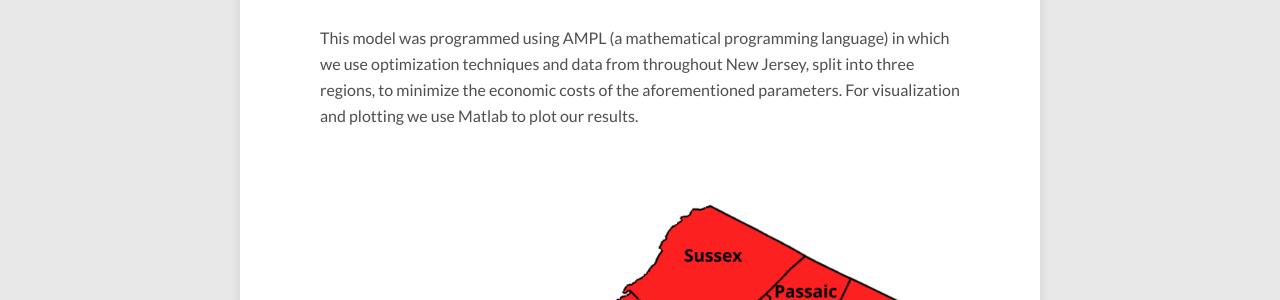
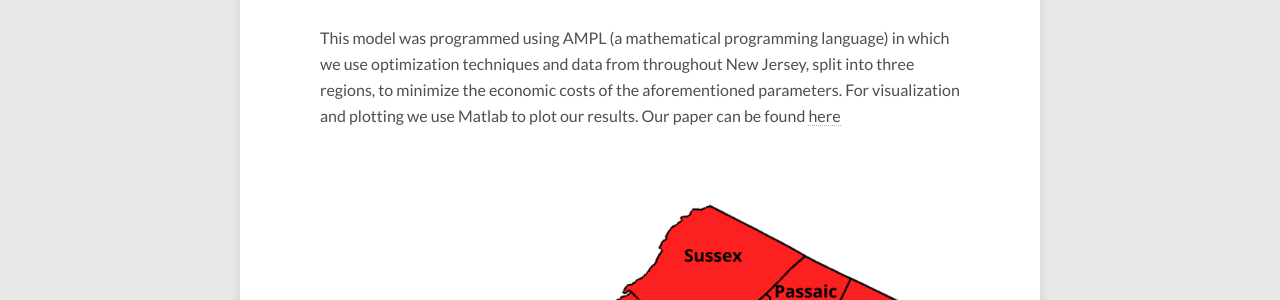
Before and after one commit to RyanJ119/RyanJ119.github.io, a Jekyll site: the page built from _posts/2021-05-01-CovidNPI.md, in a window 1280 px wide. Shown: the part 620-920 px from the top of the page. Built offline with Jekyll 4.4.1, drawn with Linux system fonts in a browser that asks for light colours; nearby versions of some CDN libraries.

Commit message:
Update 2021-05-01-CovidNPI.md

```diff
--- a/_posts/2021-05-01-CovidNPI.md
+++ b/_posts/2021-05-01-CovidNPI.md
@@ -6,7 +6,7 @@ tags: [data, analysis, project]
 comments: false
 share: false
 ---
-<p>The COVID-19 outbreak gave rise to an unprecedented production of models and studies aimed at understanding the pandemic, predicting its evolution and designing measures to reduce its spread.The aim of this project is to show how a simple SIR model was  used  to  make  quick  predictions  for  New  Jersey  in  early  March 2020 and call for action based on data from China and Italy. Now different viruses manifest with different characteristics and public response to these characteristics can be drastically different. Therefore A more refined model,  which accounts for the parameters  social distancing,  testing, contact tracing  and  quarantining,  is  then  proposed  to  identify  containment measures to minimize the economic cost of the pandemic. </p><p>This model was programmed using AMPL (a mathematical programming language) in which we use optimization techniques and data from throughout New Jersey, split into three regions, to minimize the economic costs of the aforementioned parameters. For visualization and plotting we use Matlab to plot our results. </p>
+<p>The COVID-19 outbreak gave rise to an unprecedented production of models and studies aimed at understanding the pandemic, predicting its evolution and designing measures to reduce its spread.The aim of this project is to show how a simple SIR model was  used  to  make  quick  predictions  for  New  Jersey  in  early  March 2020 and call for action based on data from China and Italy. Now different viruses manifest with different characteristics and public response to these characteristics can be drastically different. Therefore A more refined model,  which accounts for the parameters  social distancing,  testing, contact tracing  and  quarantining,  is  then  proposed  to  identify  containment measures to minimize the economic cost of the pandemic. </p><p>This model was programmed using AMPL (a mathematical programming language) in which we use optimization techniques and data from throughout New Jersey, split into three regions, to minimize the economic costs of the aforementioned parameters. For visualization and plotting we use Matlab to plot our results. Our paper can be found  <a href="https://www.worldscientific.com/doi/abs/10.1142/S0218202521500512">here</a> </p>
 
 
 
```
